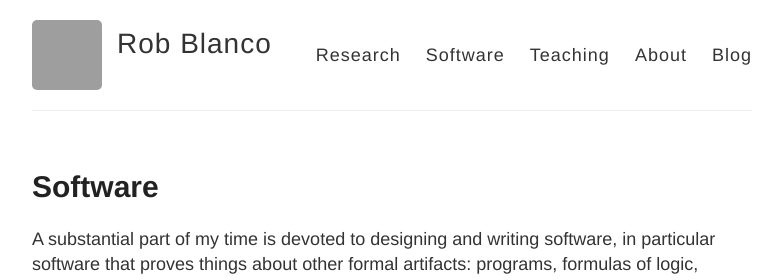
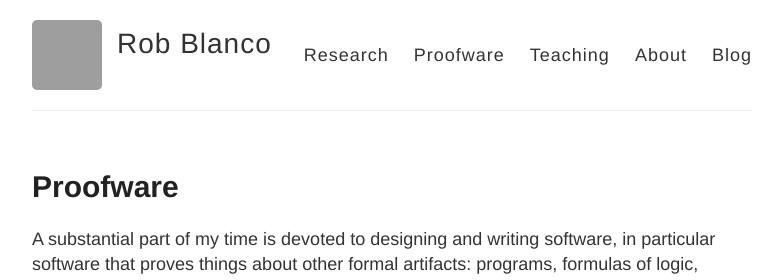
Before and after one commit to robblanco/robblanco.github.io, a Jekyll site: the page built from proofware.md, in a window 1280 px wide, cut to the strip 0-280 px from the top of the page. Shown: the whole strip, without its empty margins (248-1029 px from the left). Built offline with Jekyll 4.4.1, drawn with Linux system fonts in a browser that asks for light colours; grey boxes are pictures that could not be loaded.

Commit message:
Rename page

```diff
--- a/_layouts/default.html
+++ b/_layouts/default.html
@@ -28,7 +28,7 @@
 
           <nav>
             <a href="{{ site.baseurl }}/research">Research</a>
-            <a href="{{ site.baseurl }}/software">Software</a>
+            <a href="{{ site.baseurl }}/proofware">Proofware</a>
             <a href="{{ site.baseurl }}/teaching">Teaching</a>
             <a href="{{ site.baseurl }}/about">About</a>
             <a href="{{ site.baseurl }}/blog">Blog</a>
--- a/software.md
+++ b/proofware.md
@@ -1,7 +1,7 @@
 ---
 layout: page
-title: Software
-permalink: /software/
+title: Proofware
+permalink: /proofware/
 ---
 
 A substantial part of my time is devoted to designing and writing software, in
```
